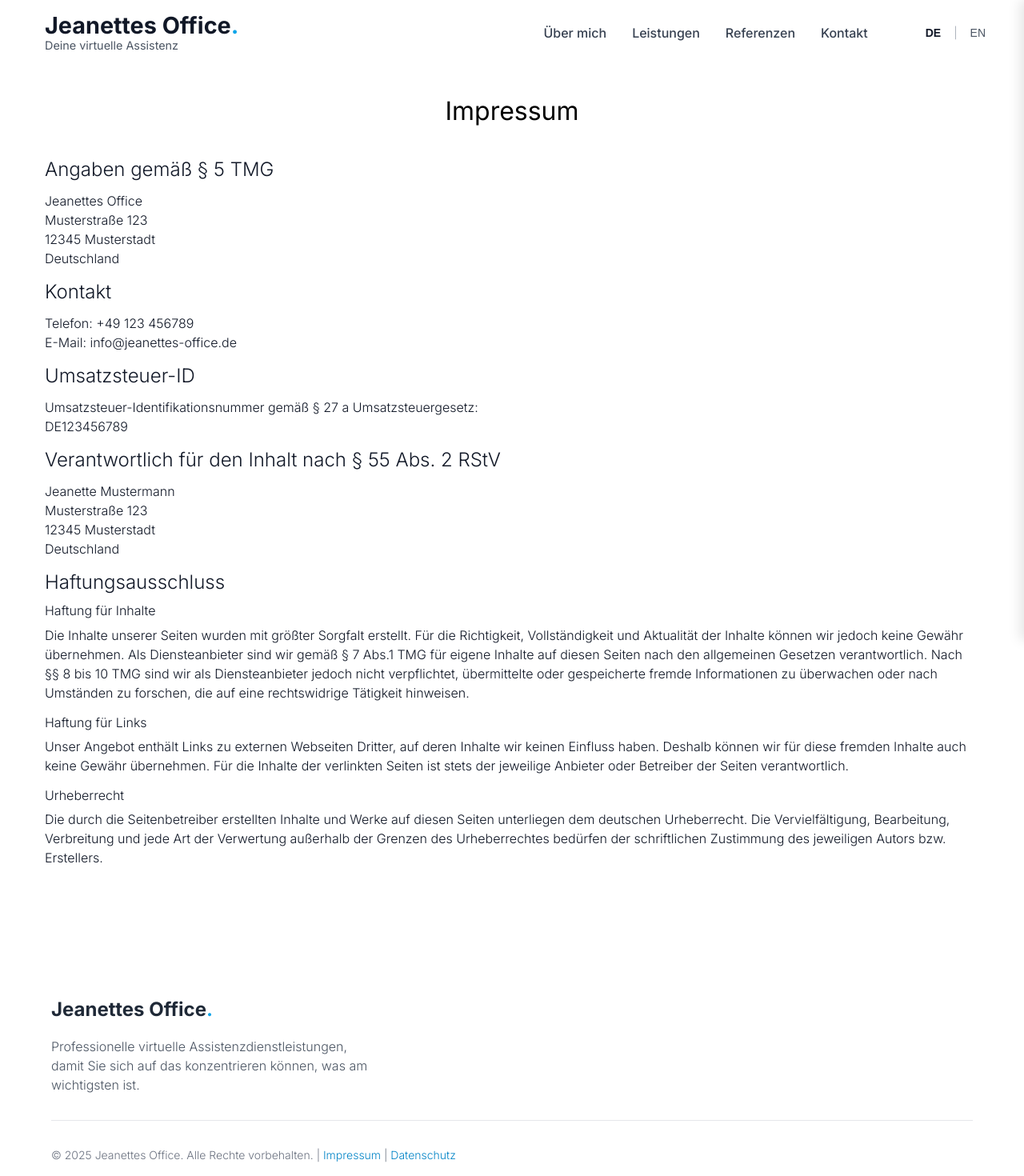
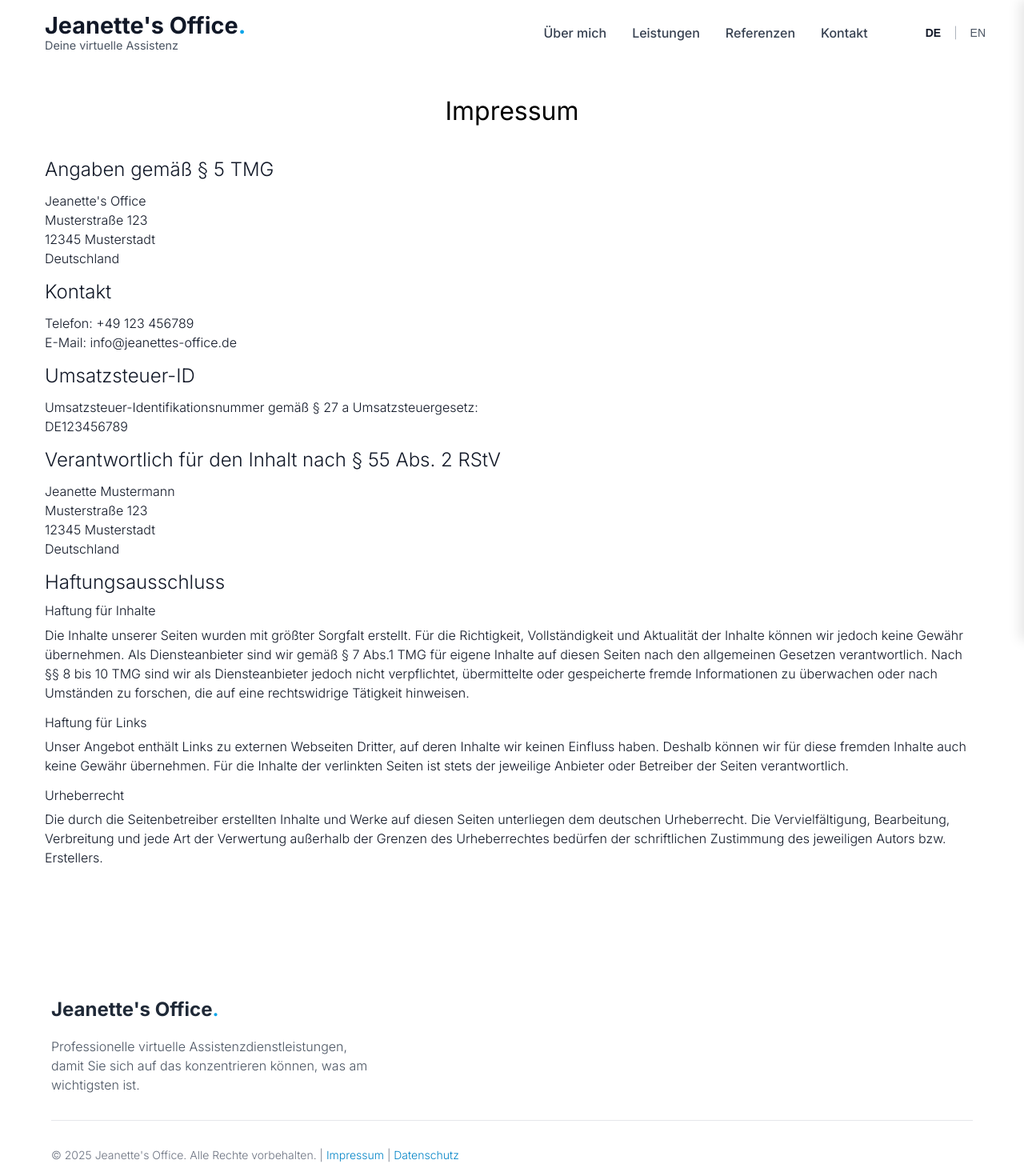
Before and after one commit to t0shido/project-Jeanette, a React (Vite) app: page /impressum in a window 1280 px wide. Shown: the top 1470 px of the page at 80% size. Built offline with nearby package versions, Linux system fonts and the light colour scheme.

Commit message:
Fix: Added missing apostrophe to 'Jeanette's Office' across all files for grammatical correctness

```diff
--- a/src/components/layout/Footer.jsx
+++ b/src/components/layout/Footer.jsx
@@ -10,7 +10,7 @@ const Footer = () => {
       <div className="container footer-container">
         <div>
           <a href="/" className="footer-logo">
-            Jeanettes Office<span>.</span>
+            Jeanette's Office<span>.</span>
           </a>
           <p className="footer-description">
             {t('footer.description')}
@@ -22,7 +22,7 @@ const Footer = () => {
         <div className="footer-divider"></div>
 
         <div className="footer-copyright">
-          <p>© {currentYear} Jeanettes Office. {t('footer.copyright')} | <Link to="/impressum" className="impressum-link">{t('footer.imprint')}</Link> | <Link to="/datenschutz" className="impressum-link">{t('footer.privacy')}</Link></p>
+          <p>© {currentYear} Jeanette's Office. {t('footer.copyright')} | <Link to="/impressum" className="impressum-link">{t('footer.imprint')}</Link> | <Link to="/datenschutz" className="impressum-link">{t('footer.privacy')}</Link></p>
         </div>
       </div>
     </footer>
--- a/src/components/layout/Header.jsx
+++ b/src/components/layout/Header.jsx
@@ -117,7 +117,7 @@ const Header = () => {
       <div className="container header-container">
         {/* Logo */}
         <a href="/" className="logo">
-          <div className="logo-main">Jeanettes Office<span>.</span></div>
+          <div className="logo-main">Jeanette's Office<span>.</span></div>
           <div className="logo-slogan">{t('logo.slogan')}</div>
         </a>
 
--- a/src/components/sections/de/Datenschutz.jsx
+++ b/src/components/sections/de/Datenschutz.jsx
@@ -84,7 +84,7 @@ const Datenschutz = () => {
             </p>
 
             <p>
-              Jeanettes Office<br />
+              Jeanette's Office<br />
               Musterstraße 123<br />
               12345 Musterstadt<br />
               Deutschland
--- a/src/components/sections/de/Impressum.jsx
+++ b/src/components/sections/de/Impressum.jsx
@@ -18,7 +18,7 @@ const Impressum = () => {
           <div className="impressum-block">
             <h3>Angaben gemäß § 5 TMG</h3>
             <p>
-              Jeanettes Office<br />
+              Jeanette's Office<br />
               Musterstraße 123<br />
               12345 Musterstadt<br />
               Deutschland
--- a/src/components/sections/en/LegalNotice.jsx
+++ b/src/components/sections/en/LegalNotice.jsx
@@ -18,7 +18,7 @@ const LegalNotice = () => {
           <div className="impressum-block">
             <h3>Information according to § 5 TMG</h3>
             <p>
-              Jeanettes Office<br />
+              Jeanette's Office<br />
               Sample Street 123<br />
               12345 Sample City<br />
               Germany
--- a/src/components/sections/en/PrivacyPolicy.jsx
+++ b/src/components/sections/en/PrivacyPolicy.jsx
@@ -84,7 +84,7 @@ const PrivacyPolicy = () => {
             </p>
 
             <p>
-              Jeanettes Office<br />
+              Jeanette's Office<br />
               Sample Street 123<br />
               12345 Sample City<br />
               Germany
```
